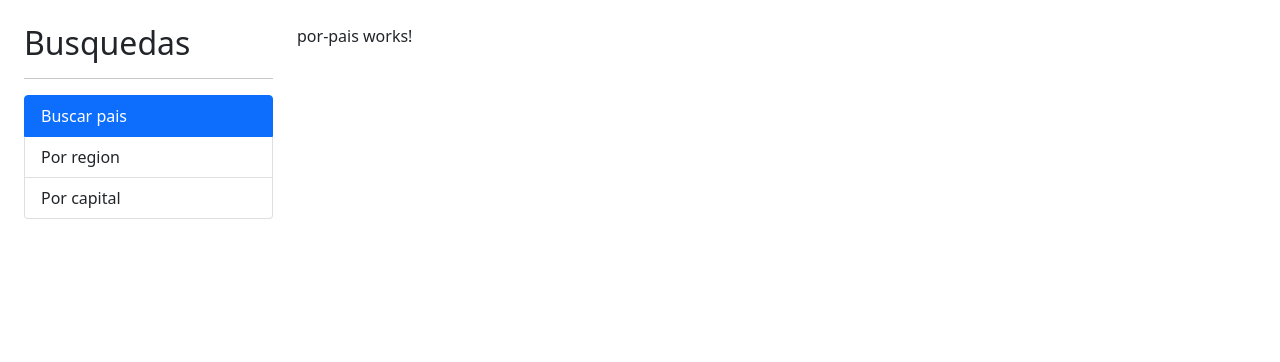
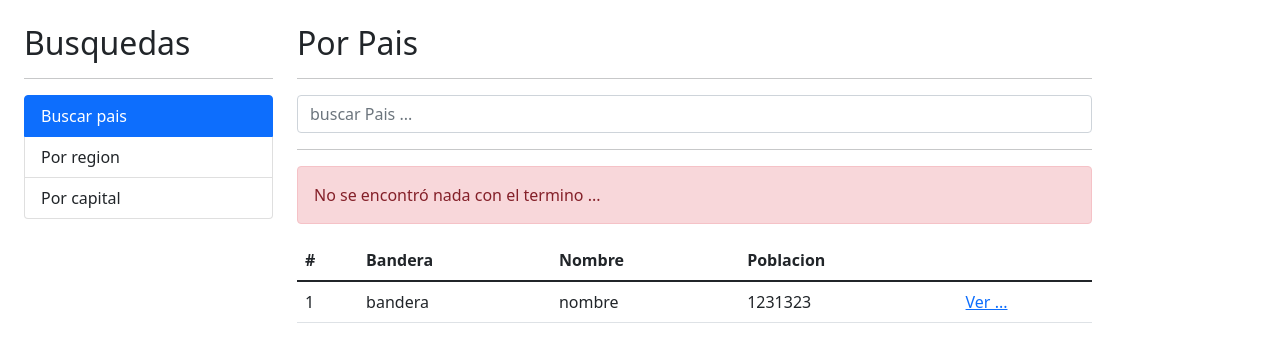
Before and after one commit to bimbaquingoch/03-paisesApp, an Angular app: page / in a window 1280 px wide. Shown: the top 362 px of the page. Built offline with nearby package versions, Linux system fonts and the light colour scheme.

Commit message:
consumiendo API desde la app

```diff
--- a/src/app/app.module.ts
+++ b/src/app/app.module.ts
@@ -1,6 +1,7 @@
 import { NgModule } from '@angular/core';
 import { BrowserModule } from '@angular/platform-browser';
 import { AppRoutingModule } from './app-routing.module';
+import { HttpClientModule } from '@angular/common/http';
 
 import { AppComponent } from './app.component';
 import { PaisModule } from './pais/pais.module';
@@ -13,6 +14,7 @@ import { SharedModule } from './shared/shared.module';
   imports: [
     BrowserModule,
     AppRoutingModule,
+    HttpClientModule,
     PaisModule,
     SharedModule,
   ],
--- a/src/app/pais/pages/por-pais/por-pais.component.html
+++ b/src/app/pais/pages/por-pais/por-pais.component.html
@@ -1 +1,44 @@
-<p>por-pais works!</p>
+<h2>Por Pais</h2>
+<hr />
+
+<div class="row">
+  <div class="col">
+    <form action="" (ngSubmit)="buscar()">
+      <input
+        type="text"
+        name="termino"
+        class="form-control"
+        [(ngModel)]="termino"
+        placeholder="buscar Pais ..."
+      />
+    </form>
+  </div>
+</div>
+
+<hr />
+<div class="alert alert-danger">No se encontró nada con el termino ...</div>
+
+<div class="row">
+  <div class="col">
+    <table class="table table-hover">
+      <thead>
+        <tr>
+          <th>#</th>
+          <th>Bandera</th>
+          <th>Nombre</th>
+          <th>Poblacion</th>
+          <th></th>
+        </tr>
+      </thead>
+      <tbody>
+        <tr>
+          <td>1</td>
+          <td>bandera</td>
+          <td>nombre</td>
+          <td>1231323</td>
+          <td><a href="/pais/cri">Ver ...</a></td>
+        </tr>
+      </tbody>
+    </table>
+  </div>
+</div>
--- a/src/app/pais/pages/por-pais/por-pais.component.ts
+++ b/src/app/pais/pages/por-pais/por-pais.component.ts
@@ -1,4 +1,5 @@
 import { Component, OnInit } from '@angular/core';
+import { PaisService } from '../../services/pais.service';
 
 @Component( {
   selector: 'app-por-pais',
@@ -6,13 +7,17 @@ import { Component, OnInit } from '@angular/core';
   styles: [
   ]
 } )
-export class PorPaisComponent implements OnInit
+export class PorPaisComponent
 {
+  termino: string = '';
+  constructor ( private paisService: PaisService ) { }
 
-  constructor () { }
-
-  ngOnInit(): void
+  buscar()
   {
+    console.log( this.termino );
+    this.paisService.buscarPais( this.termino ).subscribe( resp => console.log( resp ) );
   }
 
+
+
 }
--- a/src/app/pais/pais.module.ts
+++ b/src/app/pais/pais.module.ts
@@ -1,5 +1,7 @@
 import { NgModule } from '@angular/core';
 import { CommonModule } from '@angular/common';
+import { FormsModule } from '@angular/forms';
+
 import { PorCapitalComponent } from './pages/por-capital/por-capital.component';
 import { PorPaisComponent } from './pages/por-pais/por-pais.component';
 import { PorRegionComponent } from './pages/por-region/por-region.component';
@@ -20,7 +22,7 @@ import { VerPaisComponent } from './pages/ver-pais/ver-pais.component';
     VerPaisComponent
   ],
   imports: [
-    CommonModule
+    CommonModule, FormsModule
   ]
 } )
 export class PaisModule { }
--- /dev/null
+++ b/src/app/pais/services/pais.service.ts
@@ -0,0 +1,21 @@
+import { HttpClient } from '@angular/common/http';
+import { Injectable } from '@angular/core';
+import { Observable } from 'rxjs';
+
+@Injectable( {
+  providedIn: 'root'
+} )
+export class PaisService
+{
+  private apiUrl: string = 'https://restcountries.com/v2';
+
+  constructor ( private http: HttpClient ) { }
+
+  buscarPais( termino: string ): Observable<any>
+  {
+    const url: string = `${ this.apiUrl }/name/${ termino }`;
+    return this.http.get( url );
+  }
+
+
+}
```
